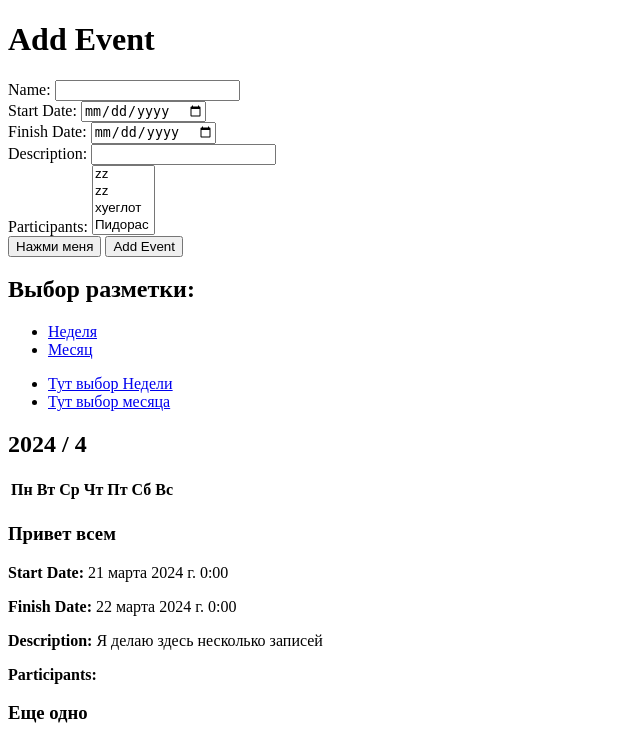
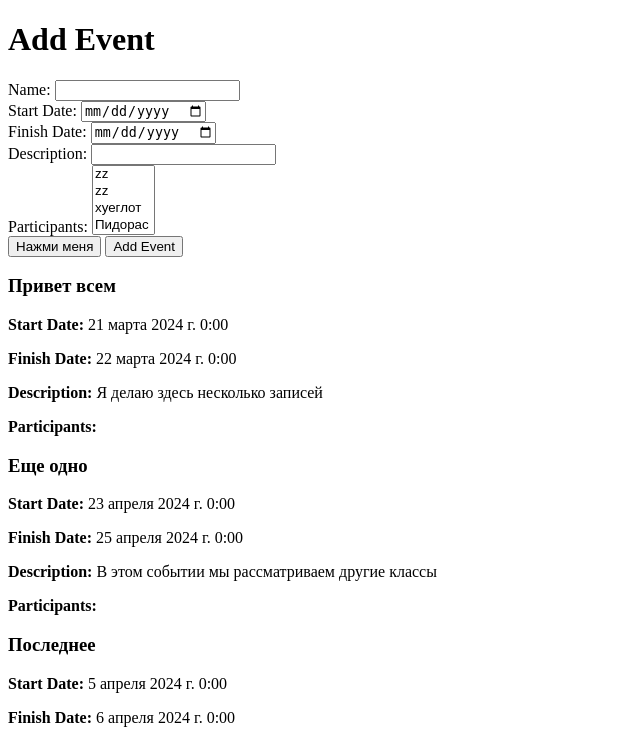
Before and after one commit to Qwertymart/WEB-calendar, a Django app: page /events/ in a window 1280 px wide. Shown: the top 744 px of the page, without its empty margins (0-640 px from the left). Run offline with Django 4.2, Linux system fonts and the light colour scheme; data comes from the database, SQL or seed files in the repository; both versions use the stored data as it was after the commit; lists and menus that the app fills with data are empty.

Commit message:
Исправлен баг с переадресацией после создания события

```diff
--- a/TimeTracer/TimeTracer/urls.py
+++ b/TimeTracer/TimeTracer/urls.py
@@ -26,5 +26,5 @@
     path('home/', home, name='home'),
     path('', register),
     path('login/', login_views),
-    path('events/', events),
+    path('events/', events, name='events'),
 ]
--- a/TimeTracer/events/templates/events/events.html
+++ b/TimeTracer/events/templates/events/events.html
@@ -28,40 +28,6 @@
         <button type="submit">Add Event</button>
     </form>
 
-    <h2>Выбор разметки:</h2>
-    <ul>
-        <li><a href="?layout=week">Неделя</a></li>
-        <li><a href="?layout=month">Месяц</a></li>
-    </ul>
-    <ul>
-        <li><a href="?week=week">Тут выбор Недели</a></li>
-        <li><a href="?month=month">Тут выбор месяца</a></li>
-    </ul>
-
-    {% if current_month and current_year %}
-    <h2>{{ current_year }} / {{ current_month }}</h2>
-    <table>
-        <thead>
-            <tr>
-                <th>Пн</th>
-                <th>Вт</th>
-                <th>Ср</th>
-                <th>Чт</th>
-                <th>Пт</th>
-                <th>Сб</th>
-                <th>Вс</th>
-            </tr>
-        </thead>
-        <tbody>
-            <tr>
-                {% for day in days_of_month %}
-                <td>{{ day }}</td>
-                {% endfor %}
-            </tr>
-        </tbody>
-    </table>
-    {% endif %}
-
     {% for event in events %}
     <div>
         <h3>{{ event.name }}</h3>
```
Also changed, not shown: TimeTracer/db.sqlite3.
